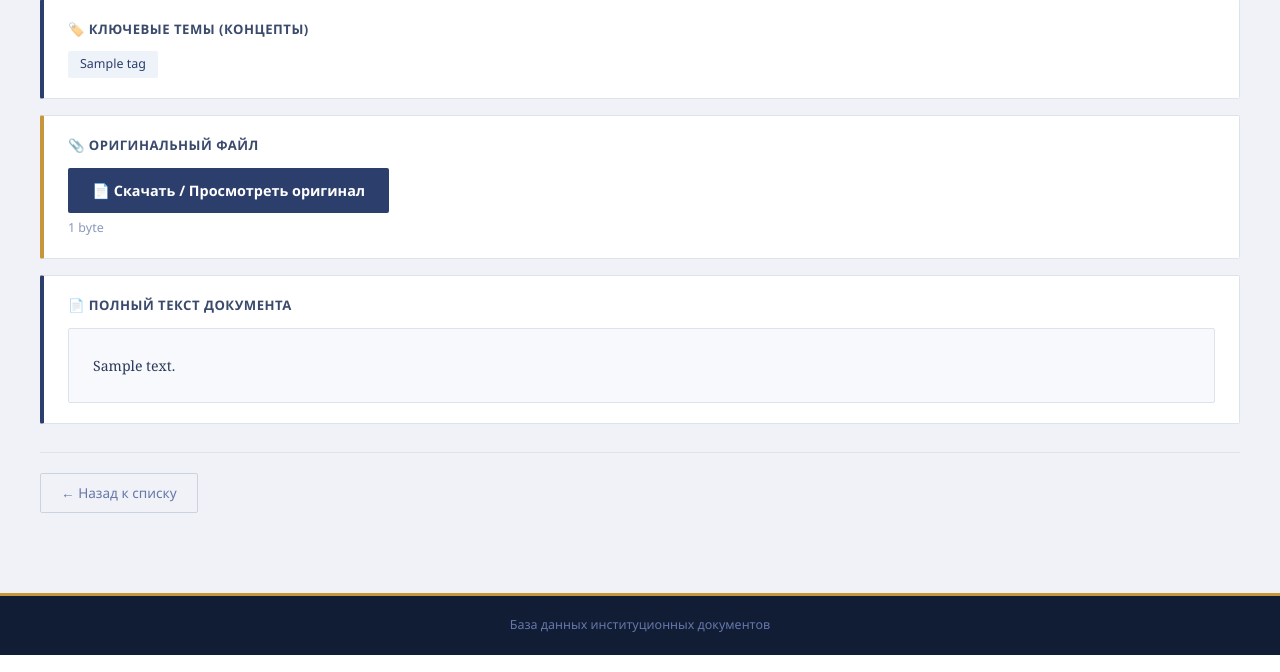
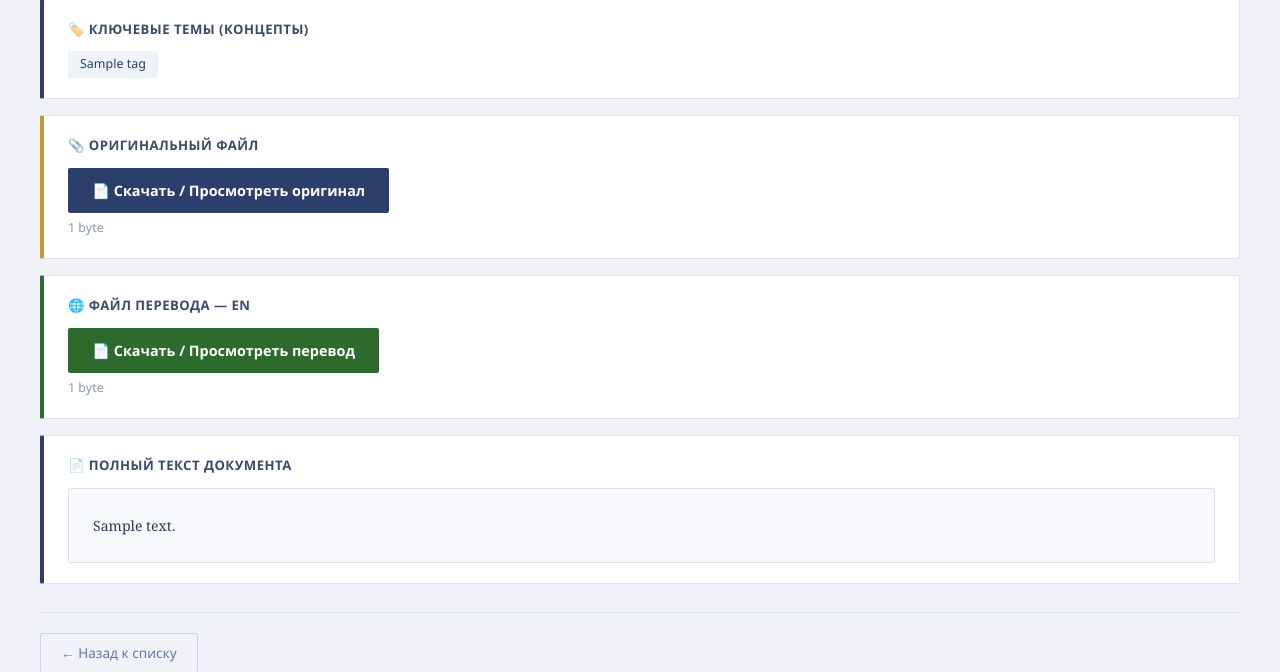
Before and after one commit to Dasha-9/Project, a Django app: template templates/documents/document_detail.html in a window 1280 px wide. Shown: the part 559-1231 px from the top of the page. Run offline with Django 4.2, Linux system fonts and the light colour scheme; the template is opened without the code that fills it: most values are stand-ins (such as "Sample title", 1, 10 or a date in 2020).

Commit message:
файл с переводом можно посмотреть теперь

```diff
--- a/templates/documents/document_detail.html
+++ b/templates/documents/document_detail.html
@@ -128,6 +128,16 @@
     </div>
     {% endif %}
 
+    {% if document.translation_file %}
+    <div class="detail-section" style="border-left-color:#2d6a2d;">
+        <div class="detail-section-title">🌐 Файл перевода{% if document.translation_languages %} — {{ document.get_translation_languages_display }}{% endif %}</div>
+        <a href="{{ document.translation_file.url }}" class="file-download-btn" style="background:#2d6a2d;" target="_blank">
+            📄 Скачать / Просмотреть перевод
+        </a>
+        <div class="file-size">{{ document.translation_file.size|filesizeformat }}</div>
+    </div>
+    {% endif %}
+
     {% if document.full_text %}
     <div class="detail-section">
         <div class="detail-section-title">📄 Полный текст документа</div>
```
Also changed, not shown: 2 other files.
